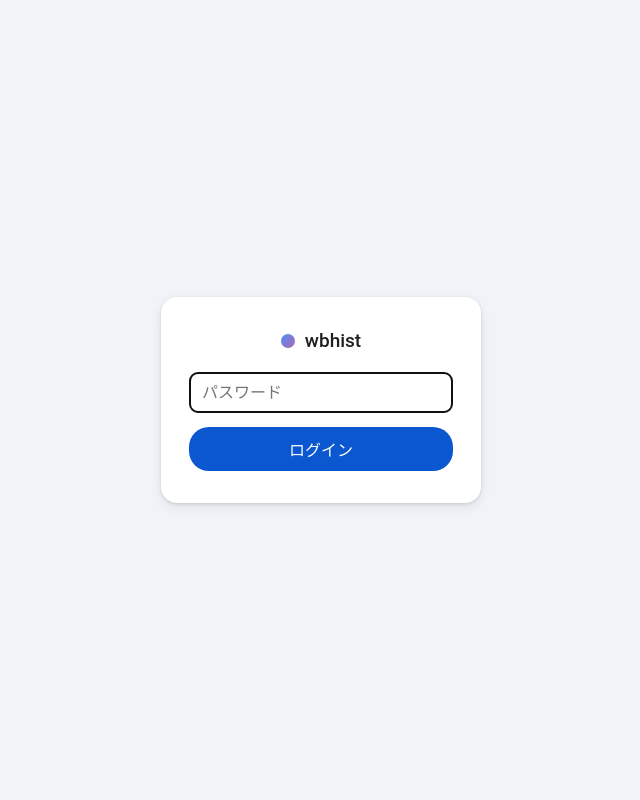
After one commit to ugohsu/wbhist, a Flask app: page /login in a window 1280 px wide. The commit adds this page. Shown: the whole page, without its empty margins (319-959 px from the left). Run offline with Flask 3, Linux system fonts and the light colour scheme.

Commit message:
共有パスワードによるログイン認証を追加
同一LAN/VPNに入れば誰でもアクセスできてしまう状態だったため、.env の
APP_PASSWORD と一致するパスワードでログインするまで全ページを閉じる
シンプルな認証を追加。セッションは30日間保持し、サイドバーから
ログアウト可能。READMEにも設定手順を追記。

Co-Authored-By: Claude Sonnet 4.6 <noreply@anthropic.com>

```diff
--- a/app.py
+++ b/app.py
@@ -1,14 +1,52 @@
 import os
+import secrets
 import sqlite3
 from datetime import datetime, timedelta, timezone
 
-from flask import Flask, abort, g, render_template, url_for
+from flask import Flask, abort, g, redirect, render_template, request, session, url_for
 
 DB_PATH = os.environ.get("DB_PATH", "/data/sessions.db")
+APP_PASSWORD = os.environ.get("APP_PASSWORD")
 JST = timezone(timedelta(hours=9))
 
 app = Flask(__name__)
 app.secret_key = os.environ.get("SECRET_KEY", "dev-insecure-key-for-local-testing")
+app.permanent_session_lifetime = timedelta(days=30)
+
+
+@app.before_request
+def require_login():
+    if request.endpoint in ("login", "static") or session.get("authenticated"):
+        return
+    return redirect(url_for("login", next=request.path))
+
+
+@app.route("/login", methods=["GET", "POST"])
+def login():
+    if session.get("authenticated") and request.method == "GET":
+        return redirect(url_for("index"))
+
+    # Only allow redirecting back to a same-site path after login, never an
+    # absolute/external URL, to avoid an open-redirect via the "next" param.
+    next_path = request.args.get("next", "")
+    if not next_path.startswith("/") or next_path.startswith("//"):
+        next_path = url_for("index")
+
+    error = None
+    if request.method == "POST":
+        password = request.form.get("password", "")
+        if APP_PASSWORD and secrets.compare_digest(password, APP_PASSWORD):
+            session.permanent = True
+            session["authenticated"] = True
+            return redirect(next_path)
+        error = "パスワードが正しくありません"
+    return render_template("login.html", error=error, next=next_path)
+
+
+@app.route("/logout")
+def logout():
+    session.clear()
+    return redirect(url_for("login"))
 
 
 def get_db():
--- a/static/css/style.css
+++ b/static/css/style.css
@@ -70,6 +70,20 @@ a {
   flex: 1 1 auto;
   overflow-y: auto;
   padding: 4px 10px 24px;
+}
+
+.side-logout {
+  display: block;
+  flex: 0 0 auto;
+  padding: 12px 18px;
+  font-size: 13px;
+  color: var(--sidebar-muted);
+  border-top: 1px solid rgba(0, 0, 0, 0.06);
+}
+
+.side-logout:hover {
+  background: var(--row-hover);
+  color: var(--fg);
 }
 
 .side-back {
@@ -319,3 +333,59 @@ a {
     max-width: 88%;
   }
 }
+
+/* --- login --- */
+
+.login-page {
+  display: flex;
+  align-items: center;
+  justify-content: center;
+  min-height: 100vh;
+  background: var(--sidebar-bg);
+}
+
+.login-card {
+  display: flex;
+  flex-direction: column;
+  gap: 14px;
+  width: 100%;
+  max-width: 320px;
+  margin: 0 16px;
+  padding: 32px 28px;
+  background: var(--bg);
+  border-radius: 16px;
+  box-shadow: 0 1px 3px rgba(0, 0, 0, 0.12), 0 4px 12px rgba(0, 0, 0, 0.08);
+}
+
+.login-brand {
+  justify-content: center;
+  padding: 0 0 6px;
+}
+
+.login-error {
+  margin: 0;
+  font-size: 13px;
+  color: #c5221f;
+}
+
+.login-card input[type="password"] {
+  font: inherit;
+  padding: 10px 12px;
+  border: 1px solid #dcdfe4;
+  border-radius: 8px;
+}
+
+.login-card button {
+  font: inherit;
+  font-weight: 500;
+  padding: 10px 12px;
+  border: none;
+  border-radius: 20px;
+  background: var(--accent);
+  color: #fff;
+  cursor: pointer;
+}
+
+.login-card button:hover {
+  background: #0a4cb8;
+}
--- a/templates/base.html
+++ b/templates/base.html
@@ -17,6 +17,7 @@
       <nav class="side-nav">
         {% block sidebar %}{% endblock %}
       </nav>
+      <a class="side-logout" href="{{ url_for('logout') }}">ログアウト</a>
     </aside>
     <main class="main">
       <div class="content-inner">
--- /dev/null
+++ b/templates/login.html
@@ -0,0 +1,21 @@
+<!doctype html>
+<html lang="ja">
+<head>
+  <meta charset="utf-8">
+  <meta name="viewport" content="width=device-width, initial-scale=1">
+  <title>ログイン - wbhist</title>
+  <link rel="stylesheet" href="{{ url_for('static', filename='css/style.css') }}">
+</head>
+<body class="login-page">
+  <form class="login-card" method="post" action="{{ url_for('login', next=next) }}">
+    <div class="brand login-brand">
+      <span class="brand-dot"></span> wbhist
+    </div>
+    {% if error %}
+    <p class="login-error">{{ error }}</p>
+    {% endif %}
+    <input type="password" name="password" placeholder="パスワード" autofocus required>
+    <button type="submit">ログイン</button>
+  </form>
+</body>
+</html>
```
Also changed, not shown: README.md, 1 other file.
